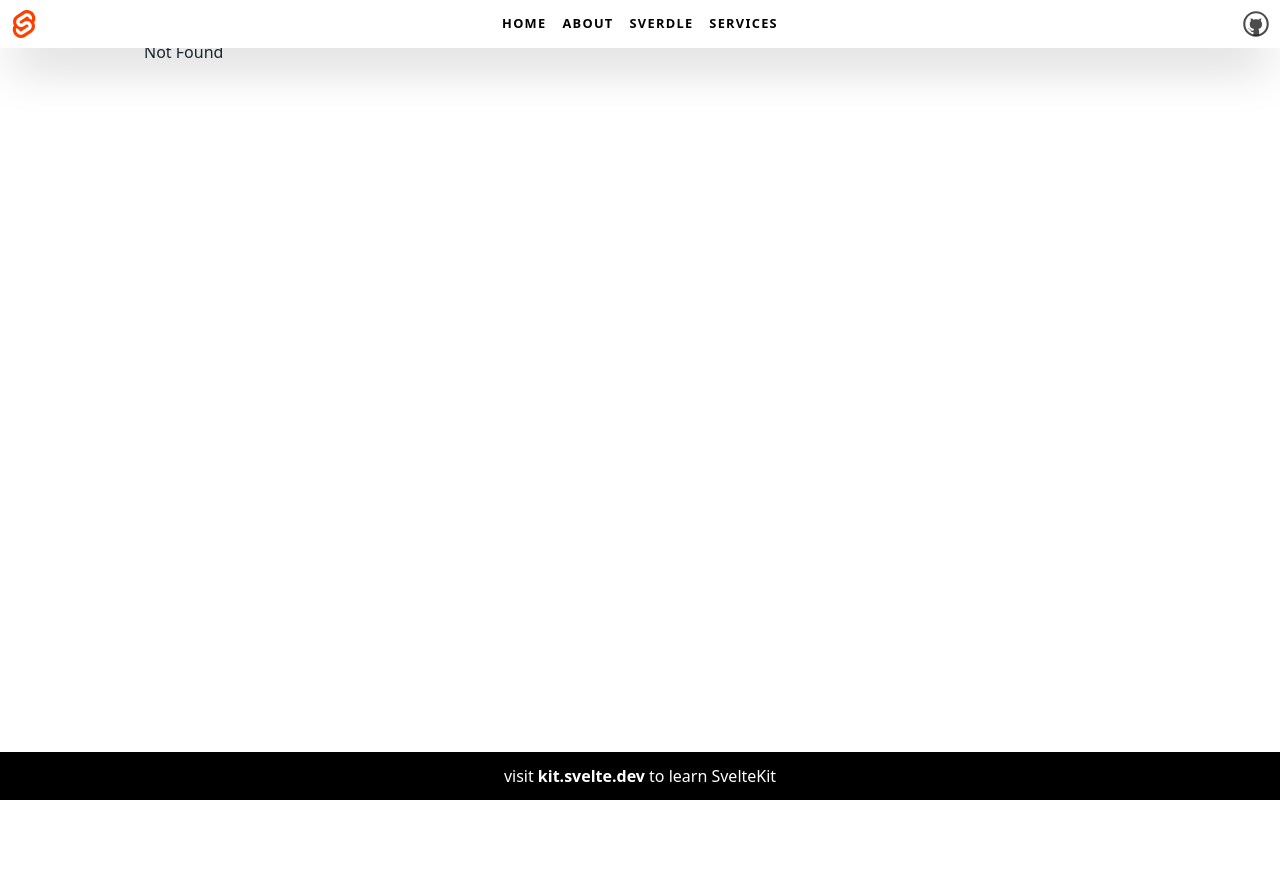
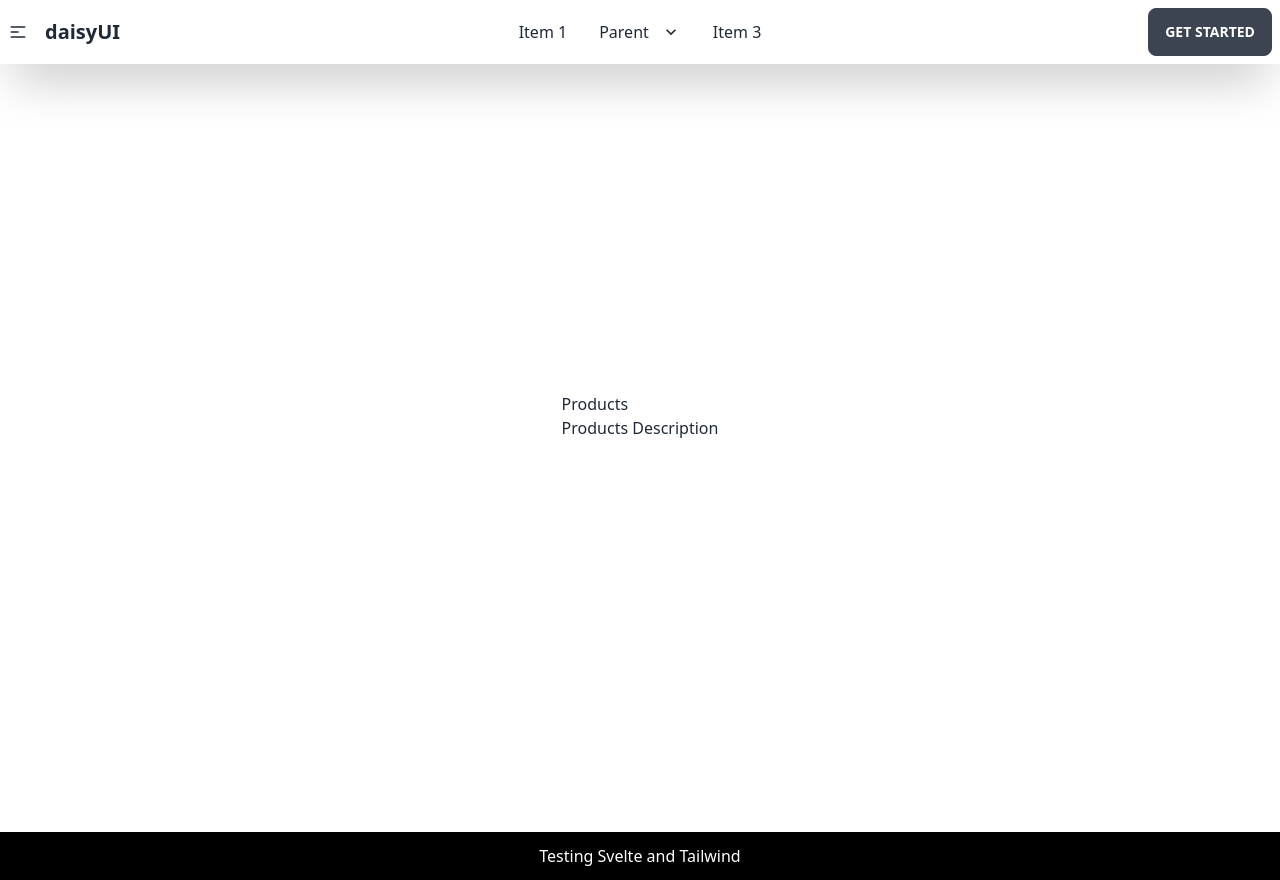
Before and after one commit to jaykhan-dev/svelte-one, a SvelteKit app: page /products in a window 1280 px wide. Before the commit this address had no page. Before the commit the page ends 800 px from the top, so only its background shows below. Built offline with nearby package versions, Linux system fonts and the light colour scheme.

Commit message:
added daisy ui

```diff
--- a/src/routes/+layout.svelte
+++ b/src/routes/+layout.svelte
@@ -1,6 +1,6 @@
 <script>
-	import Header from './Header.svelte';
-	import '../app.css';
+	import Header from './Header.svelte'
+	import '../app.css'
 </script>
 
 <div class="app">
@@ -11,7 +11,7 @@
 	</main>
 
 	<footer class="bg-black text-white">
-		<p>visit <a href="https://kit.svelte.dev">kit.svelte.dev</a> to learn SvelteKit</p>
+		<p>Testing Svelte and Tailwind</p>
 	</footer>
 </div>
 
@@ -41,10 +41,6 @@
 		padding: 12px;
 	}
 
-	footer a {
-		font-weight: bold;
-	}
-
 	@media (min-width: 480px) {
 		footer {
 			padding: 12px 0;
--- a/src/routes/Header.svelte
+++ b/src/routes/Header.svelte
@@ -1,132 +1,76 @@
 <script>
-	import { page } from '$app/stores';
-	import logo from '$lib/images/svelte-logo.svg';
-	import github from '$lib/images/github.svg';
+	import { page } from '$app/stores'
+	import logo from '$lib/images/svelte-logo.svg'
+	import github from '$lib/images/github.svg'
 </script>
 
-<header class="fixed top-0 w-full bg-white shadow-2xl">
-	<div class="corner">
-		<a href="https://kit.svelte.dev">
-			<img src={logo} alt="SvelteKit" />
-		</a>
-	</div>
+<header class="fixed top-0 w-full bg-white shadow-2xl z-50">
+	<div class="navbar bg-base-100">
+		<div class="navbar-start">
+			<div class="dropdown">
+				<svg
+					xmlns="http://www.w3.org/2000/svg"
+					class="h-5 w-5"
+					fill="none"
+					viewBox="0 0 24 24"
+					stroke="currentColor"
+					><path
+						stroke-linecap="round"
+						stroke-linejoin="round"
+						stroke-width="2"
+						d="M4 6h16M4 12h8m-8 6h16"
+					/></svg
+				>
 
-	<nav class="text-black">
-		<svg viewBox="0 0 2 3" aria-hidden="true">
-			<path d="M0,0 L1,2 C1.5,3 1.5,3 2,3 L2,0 Z" />
-		</svg>
-		<ul>
-			<li aria-current={$page.url.pathname === '/' ? 'page' : undefined}>
-				<a href="/">Home</a>
-			</li>
-			<li aria-current={$page.url.pathname === '/about' ? 'page' : undefined}>
-				<a href="/about">About</a>
-			</li>
-			<li aria-current={$page.url.pathname.startsWith('/sverdle') ? 'page' : undefined}>
-				<a href="/sverdle">Sverdle</a>
-			</li>
-			<li>
-				<a href="/services">Services</a>
-			</li>
-		</ul>
-		<svg viewBox="0 0 2 3" aria-hidden="true">
-			<path d="M0,0 L0,3 C0.5,3 0.5,3 1,2 L2,0 Z" />
-		</svg>
-	</nav>
-
-	<div class="corner">
-		<a href="https://github.com/sveltejs/kit">
-			<img src={github} alt="GitHub" />
-		</a>
+				<ul class="menu menu-compact dropdown-content mt-3 p-2 shadow bg-base-100 rounded-box w-52">
+					<li><a href="/">Item 1</a></li>
+					<li>
+						<a href="/" class="justify-between">
+							Parent
+							<svg
+								class="fill-current"
+								xmlns="http://www.w3.org/2000/svg"
+								width="24"
+								height="24"
+								viewBox="0 0 24 24"
+								><path d="M8.59,16.58L13.17,12L8.59,7.41L10,6L16,12L10,18L8.59,16.58Z" /></svg
+							>
+						</a>
+						<ul class="p-2">
+							<li><a href="/">Submenu 1</a></li>
+							<li><a href="/">Submenu 2</a></li>
+						</ul>
+					</li>
+					<li><a href="/">Item 3</a></li>
+				</ul>
+			</div>
+			<a href="/" class="btn btn-ghost normal-case text-xl">daisyUI</a>
+		</div>
+		<div class="navbar-center hidden lg:flex">
+			<ul class="menu menu-horizontal p-0">
+				<li><a href="/">Item 1</a></li>
+				<li>
+					<a href="/">
+						Parent
+						<svg
+							class="fill-current"
+							xmlns="http://www.w3.org/2000/svg"
+							width="20"
+							height="20"
+							viewBox="0 0 24 24"
+							><path d="M7.41,8.58L12,13.17L16.59,8.58L18,10L12,16L6,10L7.41,8.58Z" /></svg
+						>
+					</a>
+					<ul class="p-2">
+						<li><a href="/">Submenu 1</a></li>
+						<li><a href="/">Submenu 2</a></li>
+					</ul>
+				</li>
+				<li><a href="/">Item 3</a></li>
+			</ul>
+		</div>
+		<div class="navbar-end">
+			<a href="/" class="btn">Get started</a>
+		</div>
 	</div>
 </header>
-
-<style>
-	header {
-		display: flex;
-		justify-content: space-between;
-	}
-
-	.corner {
-		width: 3em;
-		height: 3em;
-	}
-
-	.corner a {
-		display: flex;
-		align-items: center;
-		justify-content: center;
-		width: 100%;
-		height: 100%;
-	}
-
-	.corner img {
-		width: 2em;
-		height: 2em;
-		object-fit: contain;
-	}
-
-	nav {
-		display: flex;
-		justify-content: center;
-		--background: rgba(255, 255, 255, 0.7);
-	}
-
-	svg {
-		width: 2em;
-		height: 3em;
-		display: block;
-	}
-
-	path {
-		fill: var(--background);
-	}
-
-	ul {
-		position: relative;
-		padding: 0;
-		margin: 0;
-		height: 3em;
-		display: flex;
-		justify-content: center;
-		align-items: center;
-		list-style: none;
-		background: var(--background);
-		background-size: contain;
-	}
-
-	li {
-		position: relative;
-		height: 100%;
-	}
-
-	li[aria-current='page']::before {
-		--size: 6px;
-		content: '';
-		width: 0;
-		height: 0;
-		position: absolute;
-		top: 0;
-		left: calc(50% - var(--size));
-		border: var(--size) solid transparent;
-		border-top: var(--size) solid var(--color-theme-1);
-	}
-
-	nav a {
-		display: flex;
-		height: 100%;
-		align-items: center;
-		padding: 0 0.5rem;
-		color: var(--color-text);
-		font-weight: 700;
-		font-size: 0.8rem;
-		text-transform: uppercase;
-		letter-spacing: 0.1em;
-		text-decoration: none;
-		transition: color 0.2s linear;
-	}
-
-	a:hover {
-		color: var(--color-theme-1);
-	}
-</style>
--- /dev/null
+++ b/src/routes/products/+page.svelte
@@ -0,0 +1,6 @@
+<div class="lg:h-screen grid place-items-center">
+	<div>
+		<h1>Products</h1>
+		<p>Products Description</p>
+	</div>
+</div>
```
